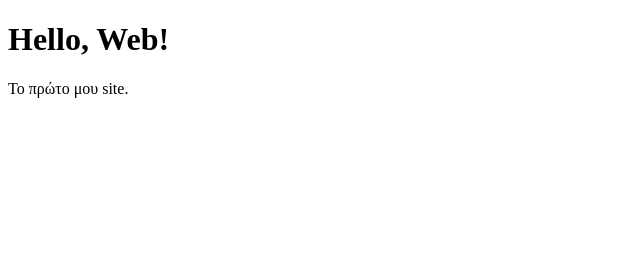
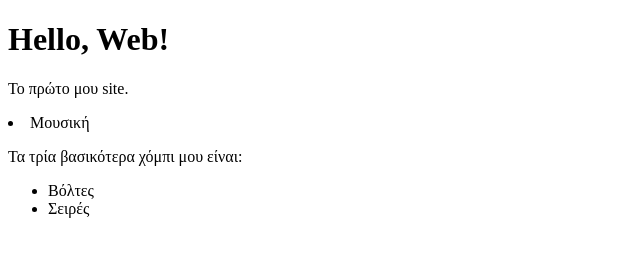
Before and after one commit to zisisvas05-commits/resweb-labs, a plain HTML site: page index.html in a window 1280 px wide. Shown: the whole page, without its empty margins (0-640 px from the left). Drawn offline with Linux system fonts and the light colour scheme.

Commit message:
Update index.html

```diff
--- a/index.html
+++ b/index.html
@@ -7,5 +7,11 @@
 <body>
 <h1>Hello, Web!</h1>
 <p>Το πρώτο μου site.</p>
+  <li>Μουσική</li>
+<p>Τα τρία βασικότερα χόμπι μου είναι:</p>
+<ul>
+<li>Βόλτες</li>
+<li>Σειρές</li>
+</ul>
 </body>
 </html>
```
